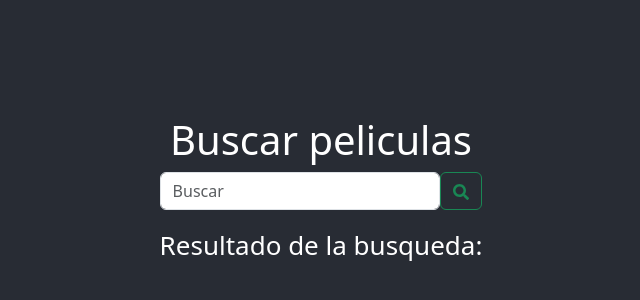
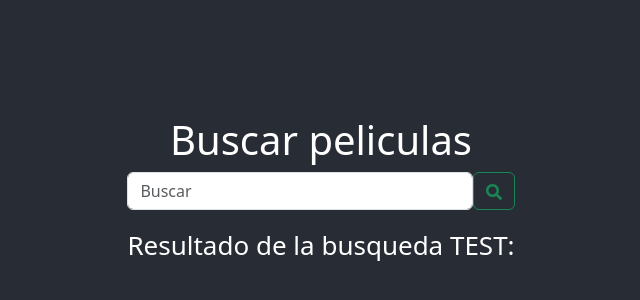
Before and after one commit to mivanpv/online-streaming-plataform, a React (Create React App) app: page / in a window 1280 px wide. Shown: the part 210-510 px from the top of the page, without its empty margins (319-959 px from the left). Built offline with nearby package versions, Linux system fonts and the light colour scheme.

Commit message:
Prueba CI/CD en versel

```diff
--- a/src/components/SearchBar.jsx
+++ b/src/components/SearchBar.jsx
@@ -25,7 +25,7 @@ function SearchBar() {
         </Button>
       </Form>
       <div className="ml-3">
-        Resultado de la busqueda: {search}
+        Resultado de la busqueda TEST: {search}
       </div>
     </div>
   );
```
